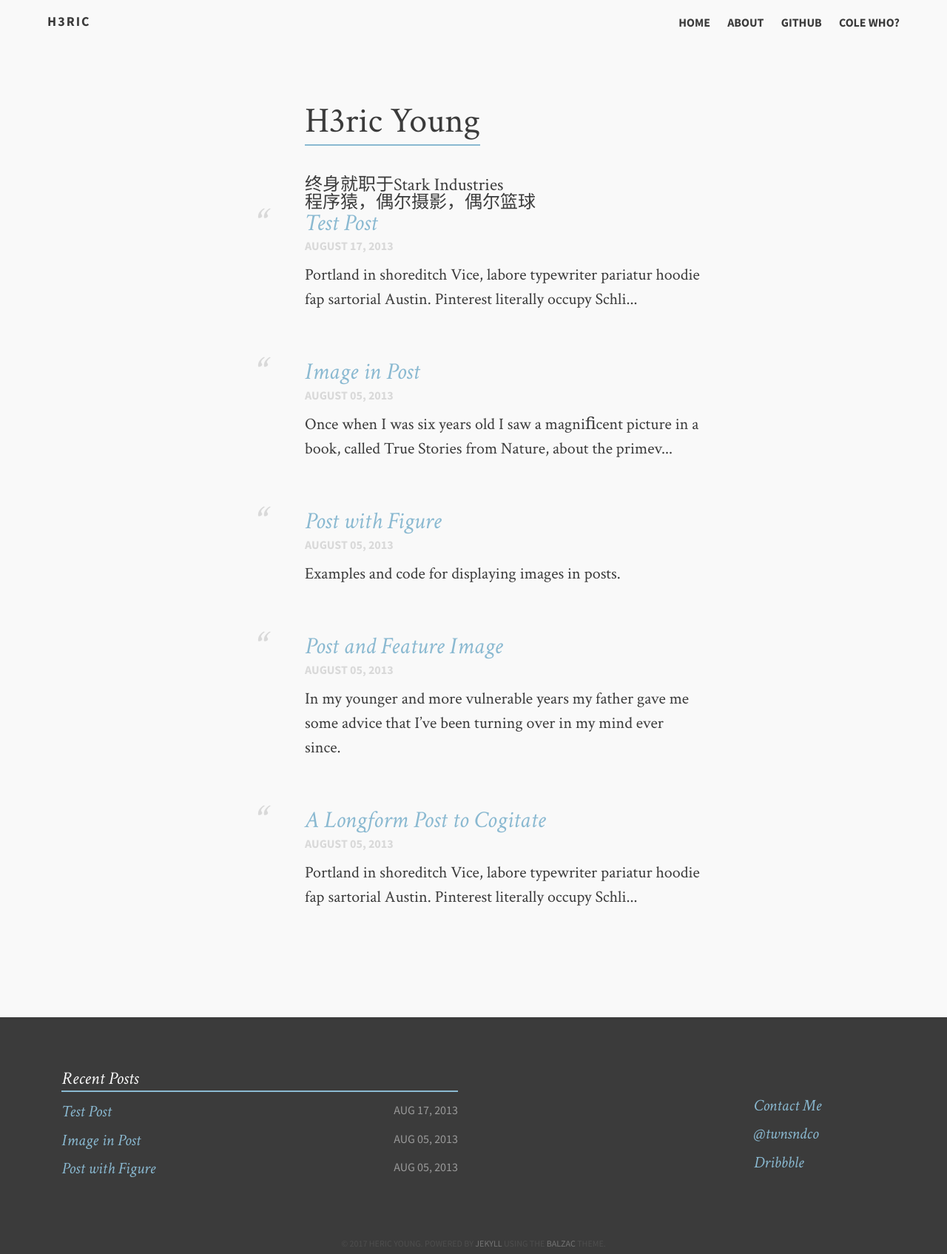
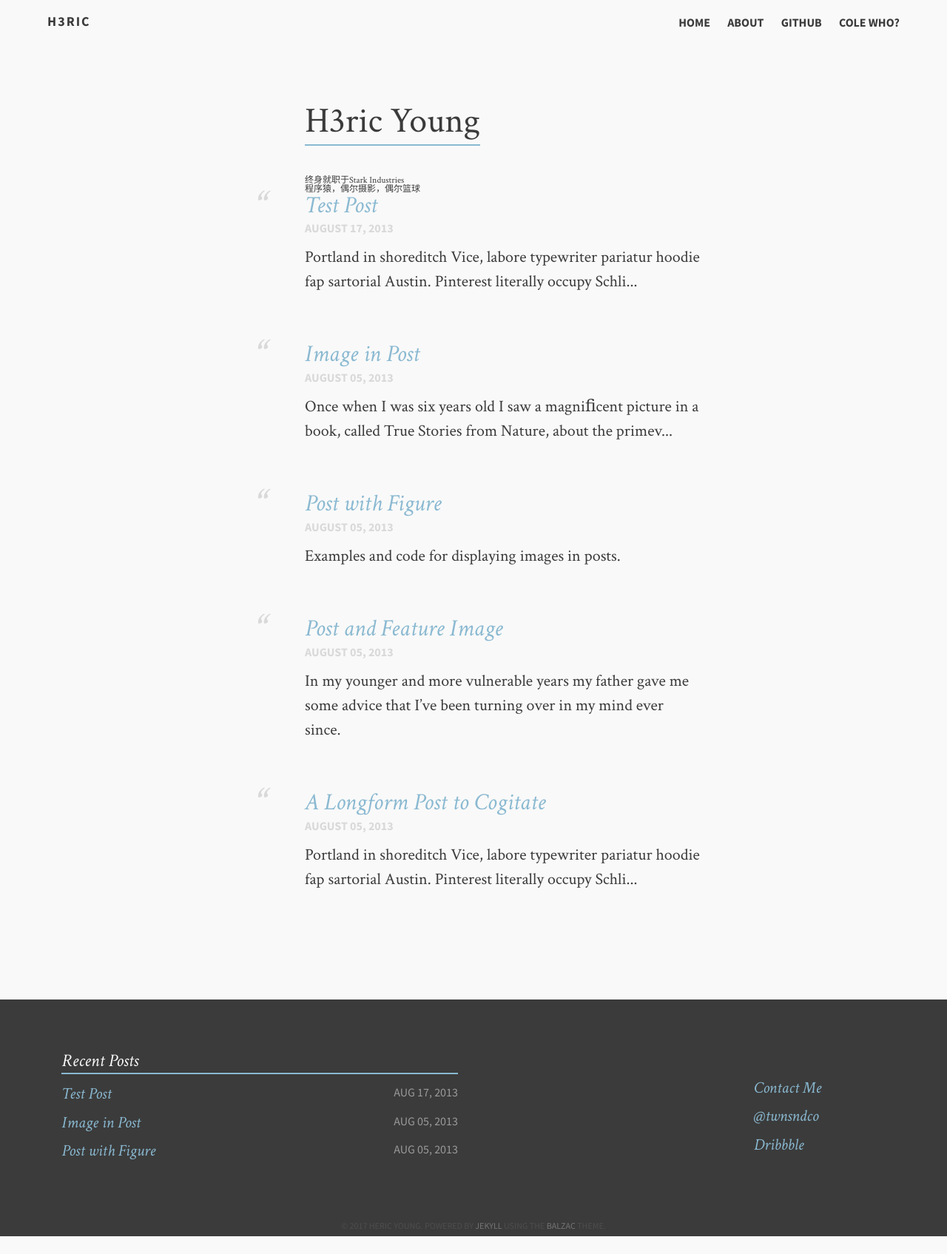
Before and after one commit to HericYoung/Blog, a Jekyll site: the page built from index.md, in a window 1280 px wide. Shown: the whole page at 74% size. Built offline with Jekyll 4.4.1, drawn with Linux system fonts in a browser that asks for light colours; after the commit the page ends 1671 px from its top, so only the background shows below that.

Commit message:
no message

```diff
--- a/_layouts/home.html
+++ b/_layouts/home.html
@@ -7,7 +7,7 @@
                  <lh>
                   <h2><span class="bb">{{ page.title }}</span></h2>
                 </lh>
-                  <h4><span>{{ page.description }}</span></h4>
+                  <h6><span>{{ page.description }}</span></h6>
                   {% for post in site.posts %}
                   <li>
                     <div class="deets" itemscope itemtype="http://schema.org/BlogPosting" itemprop="blogPost">
```
